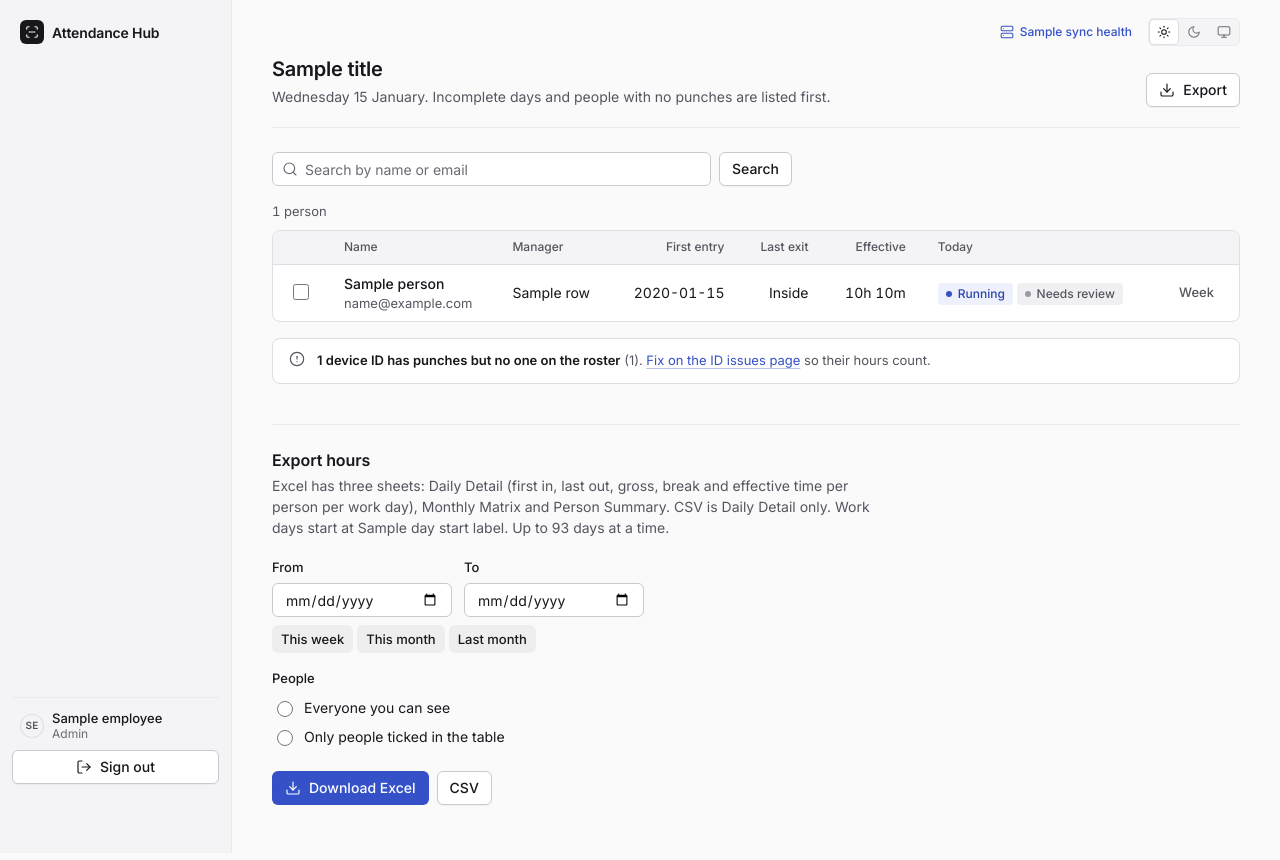
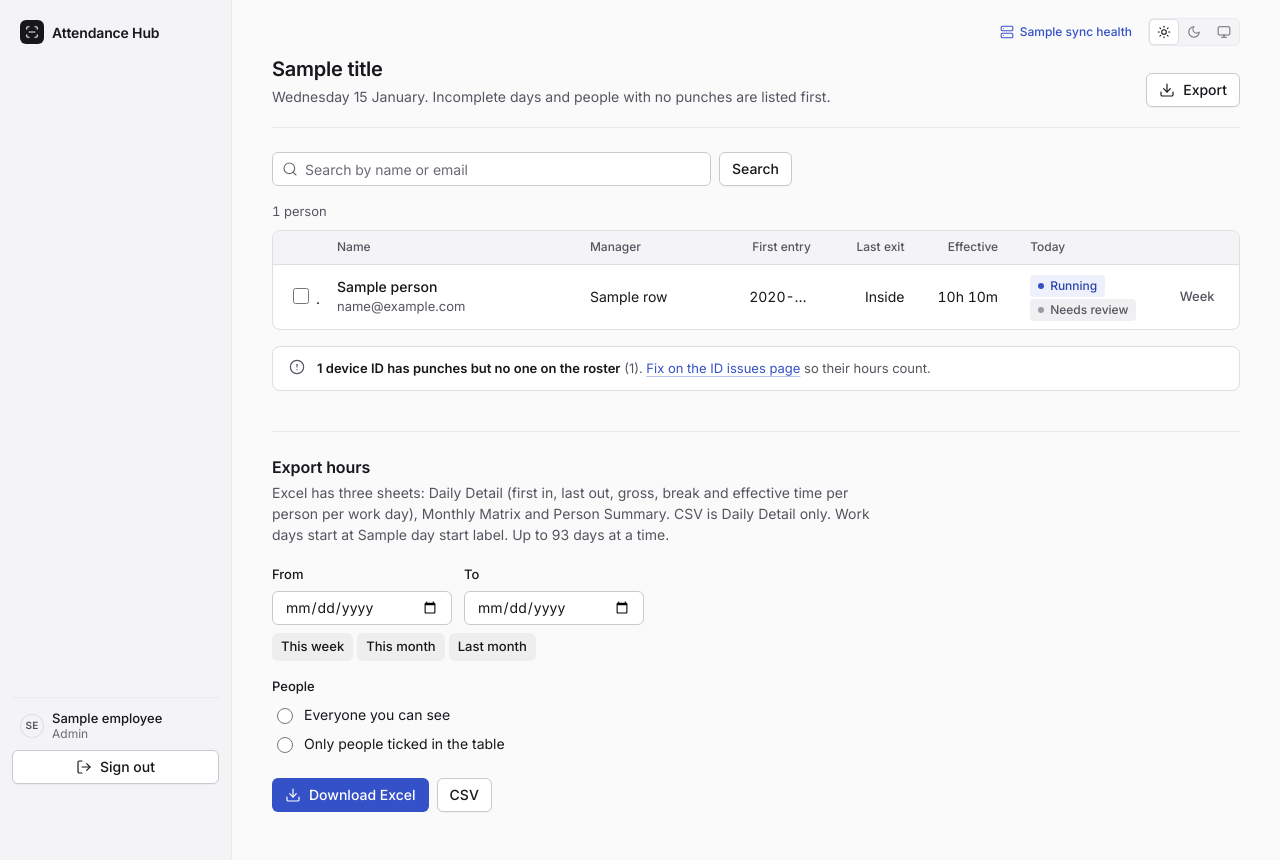
Before and after one commit to nitcoinc/essl-platform-dashboard, a Flask app: template templates/team.html in a window 1280 px wide. Run offline with Flask 3, Linux system fonts and the light colour scheme; the template is opened without the code that fills it: most values are stand-ins (such as "Sample title", 1, 10 or a date in 2020); parts of the project's set-up code (start-up, migrations or seed data) failed here and were passed over; some libraries are stand-ins or nearby versions.

Commit message:
fix(team): fixed column layout so Everyone stops re-flowing on search
Team table gets table-layout: fixed with a colgroup (mirrors People),
ellipsis on name, email and manager, auto layout below 768px.
Measured header column drift across a search swap: up to 137px (1024w)
and 180px (1440w) before, 0 after. Cold-load CLS 0 before and after.

Co-Authored-By: Claude Opus 5.5 <noreply@anthropic.com>

```diff
--- a/static/styles.css
+++ b/static/styles.css
@@ -762,6 +762,20 @@ input[type="file"]::file-selector-button {
 /* ---------- Team ---------- */
 .topbar .subject-name { margin: 0 0 var(--s1); font-size: var(--text-16); font-weight: 600; color: var(--text); }
 .team-table td.num { white-space: nowrap; }
+.team-table { table-layout: fixed; min-width: 920px; }
+.team-table .col-select { width: 48px; }
+.team-table .col-person { width: 27%; }
+.team-table .col-manager { width: 17%; }
+.team-table .col-first, .team-table .col-last, .team-table .col-effective { width: 10%; }
+.team-table .col-today { width: 15%; }
+.team-table .col-actions { width: 9%; }
+.team-table td { overflow: hidden; text-overflow: ellipsis; }
+.team-table td[data-label="Manager"], .team-table .person-name, .team-table .person-email { overflow: hidden; text-overflow: ellipsis; white-space: nowrap; }
+.team-table td.row-actions { overflow: visible; }
+@media (max-width: 767.98px) {
+  .team-table { table-layout: auto; min-width: 0; }
+  .team-table colgroup { display: none; }
+}
 .select-cell { width: 40px; }
 .export-panel { margin-top: var(--s10); padding-top: var(--s6); border-top: 1px solid var(--border); scroll-margin-top: var(--s6); }
 .export-panel h2 { font-size: var(--text-16); font-weight: 600; }
--- a/templates/_team_results.html
+++ b/templates/_team_results.html
@@ -8,6 +8,9 @@
 <div class="table-scroll">
   <table class="table hours-table team-table">
     <caption class="visually-hidden">{{ title }}, with today's hours and status</caption>
+    <colgroup>
+      <col class="col-select"><col class="col-person"><col class="col-manager"><col class="col-first"><col class="col-last"><col class="col-effective"><col class="col-today"><col class="col-actions">
+    </colgroup>
     <thead><tr>
       <th scope="col" class="select-cell"><span class="visually-hidden">Include in export</span></th>
       <th scope="col">Name</th><th scope="col">Manager</th>
```
Also changed, not shown: tests/test_web.py (+19 -0 lines).
